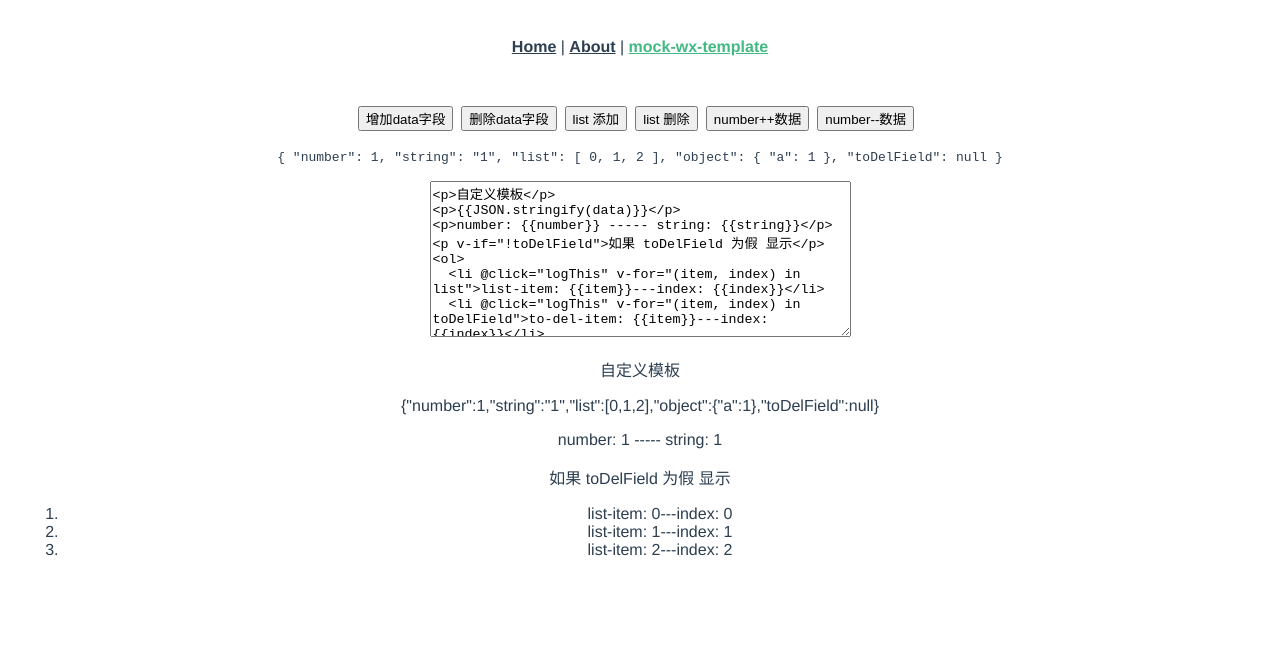
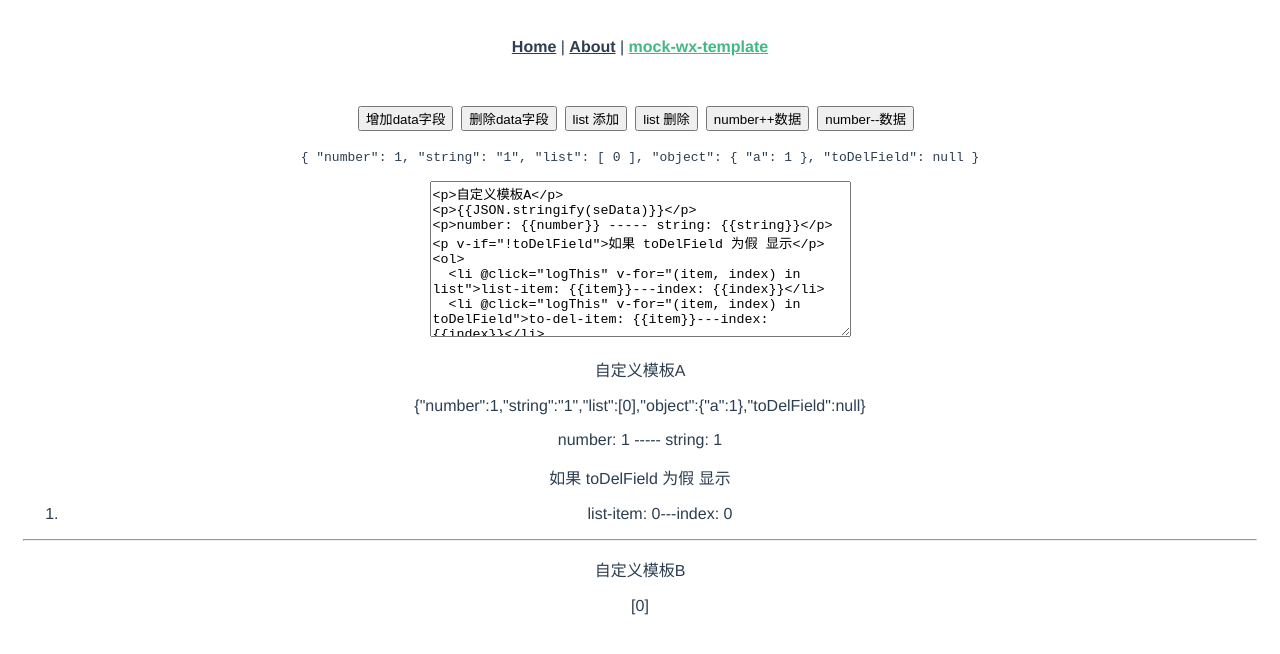
Before and after one commit to raozhanping/demo-frame, a Vue app in the folder vue-demo/: page /mock-wx-template in a window 1280 px wide. Shown: the top 654 px of the page. Built offline with nearby package versions, Linux system fonts and the light colour scheme.

Commit message:
fix: fix dynamic component

```diff
--- a/vue-demo/src/main.js
+++ b/vue-demo/src/main.js
@@ -3,7 +3,7 @@ import App from './App.vue'
 import router from './router'
 import store from './store'
 import './registerServiceWorker'
-import Polyfil from './plugins/Polyfill'
+import Polyfil from './plugins/DynamicComponent'
 
 Vue.use(Polyfil)
 Vue.config.productionTip = false
--- /dev/null
+++ b/vue-demo/src/plugins/DynamicComponent.js
@@ -0,0 +1,59 @@
+function install(Vue) {
+  // v-template
+  // departed
+
+  // dynamic-component
+  // 缓存render content
+  const mixin = {
+    template: ''
+  }
+
+  Vue.component('dynamicComponent', {
+    mixins: [mixin],
+    props: ['se-data', 'se-template', 'se-template-name'],
+    data() {
+      this.$identifier = Object.keys(this.seData)
+      const result = Object.assign({}, {
+        ...this.seData,
+      })
+      return result
+    },
+    methods: {
+      logThis: function () {
+        console.log('dynamic component', this, this.$identifier)
+      }
+    },
+    beforeCreate() {
+      const { propsData: { seTemplate, seTemplateName }, setRender } = this.$options
+      setRender.call(this, seTemplate[seTemplateName])
+    },
+    beforeUpdate() {
+      this.$options.updateData.call(this)
+    },
+
+    setRender(html='') {
+      html = `<section>${html}</section>`
+      const res = Vue.compile(html)
+      console.log(this)
+      this.$options = Object.assign(this.$options, res)
+    },
+    updateData() {
+      const that = this
+      const newIdentifier = Object.keys(that.seData)
+      // clear $identifier data
+      this.$identifier.forEach(key => {
+        that[key] = null
+      })
+      // update identifier data
+      newIdentifier.forEach(key => {
+        that[key] = that.seData[key]
+      })
+      // update $identifier
+      that.$identifier = newIdentifier
+    }
+  })
+}
+
+export default class DynamicComponent {
+  static install = install
+}
--- a/vue-demo/src/plugins/Polyfill.js
+++ /dev/null
@@ -1,58 +0,0 @@
-function install(Vue) {
-  // v-template
-  // departed
-
-  // dynamic-component
-  // 缓存render content
-  const mixin = {
-    props: ['se-template'],
-    beforeCreate() {
-      const { propsData: { seTemplate }, setRender } = this.$options
-      setRender.call(this, seTemplate)
-    },
-    setRender(html='') {
-      html = `<section>${html}</section>`
-      const res = Vue.compile(html)
-      this.$options = Object.assign(this.$options, res)
-    },
-    template: ''
-  }
-
-  Vue.component('dynamicComponent', {
-    mixins: [mixin],
-    props: ['data'],
-    data() {
-      this.$identifier = Object.keys(this.data)
-      const result = Object.assign({}, this.data, {
-        ...this.data,
-      })
-      return result
-    },
-    methods: {
-      logThis: function () {
-        console.log('dynamic component', this, this.$identifier)
-      }
-    },
-    beforeUpdate() {
-      this.$options.updateData.call(this)
-    },
-    updateData() {
-      const that = this
-      const newIdentifier = Object.keys(that.data)
-      // clear $identifier data
-      this.$identifier.forEach(key => {
-        that[key] = null
-      })
-      // cover $identifier
-      that.$identifier = newIdentifier
-      // update identifier data
-      newIdentifier.forEach(key => {
-        that[key] = that.data[key]
-      })
-    }
-  })
-}
-
-export default class Polyfill {
-  static install = install
-}
--- a/vue-demo/src/views/MockWXTemplate.vue
+++ b/vue-demo/src/views/MockWXTemplate.vue
@@ -1,8 +1,9 @@
 <template>
   <main class="mock-wx-template" ref="ddd">
-    <script type="text/x-template" ref="custome-name" id="custome-name" >
+    <script type="text/x-template" ref="custome-name" id="custome-name">
       `<span>自定义模板</span>
       <span>自定义模板...</span>`
+      {{data.number}}
     </script>
     <section>
       <button class="btn" @click="addField">增加data字段</button>
@@ -13,15 +14,28 @@
       <button class="btn" @click="data.number--">number--数据</button>
       <p><code>{{JSON.stringify(data, null, 2)}}</code></p>
       </section>
-    <textarea name="se-template" id="se-template" cols="50" rows="10" v-model="seTemplate">
-    </textarea>
+    <textarea name="se-template" id="se-template" cols="50" rows="10" v-model="seTemplate.seTemplate"></textarea>
 
-    <dynamic-component class="name" :se-template="seTemplate" :data="data"></dynamic-component>
+    <dynamic-component class="name" se-template-name="seTemplate" :se-template="seTemplate" :se-data="data"></dynamic-component>
   </main>
 </template>
 <script>
-// @ is an alias to /src
-// import Vue from 'vue'
+const seTemplate = {
+  seTemplate: `<p>自定义模板A</p>
+<p>{{JSON.stringify(seData)}}</p>
+<p>number: {{number}} ----- string: {{string}}</p>
+<p v-if="!toDelField">如果 toDelField 为假 显示</p>
+<ol>
+  <li @click="logThis" v-for="(item, index) in list">list-item: {{item}}---index: {{index}}</li>
+  <li @click="logThis" v-for="(item, index) in toDelField">to-del-item: {{item}}---index: {{index}}</li>
+</ol>
+<hr />
+<dynamic-component class="name" se-template-name="seTemplateB" :se-template="seTemplate" :se-data="list"></dynamic-component>
+`,
+  seTemplateB: `<p>自定义模板B</p>
+<p>{{JSON.stringify(seData)}}</p>
+`
+}
 
 export default {
   name: 'mock-wx-template',
@@ -30,20 +44,19 @@ export default {
       data: {
         number: 1,
         string: '1',
-        list: '1'.repeat(3).split('').map((_, index) => index),
+        list: '1'.repeat(1).split('').map((_, index) => index),
         object: {
           a: 1,
         },
         toDelField: null
       },
-      seTemplate: `<p>自定义模板</p>
-<p>{{JSON.stringify(data)}}</p>
-<p>number: {{number}} ----- string: {{string}}</p>
-<p v-if="!toDelField">如果 toDelField 为假 显示</p>
-<ol>
-  <li @click="logThis" v-for="(item, index) in list">list-item: {{item}}---index: {{index}}</li>
-  <li @click="logThis" v-for="(item, index) in toDelField">to-del-item: {{item}}---index: {{index}}</li>
-</ol>`
+      seTemplate
+    }
+  },
+  computed: {
+    changedTemplate: function() {
+      console.log(111, this.seTemplate)
+      return this.seTemplate
     }
   },
   methods: {
```
